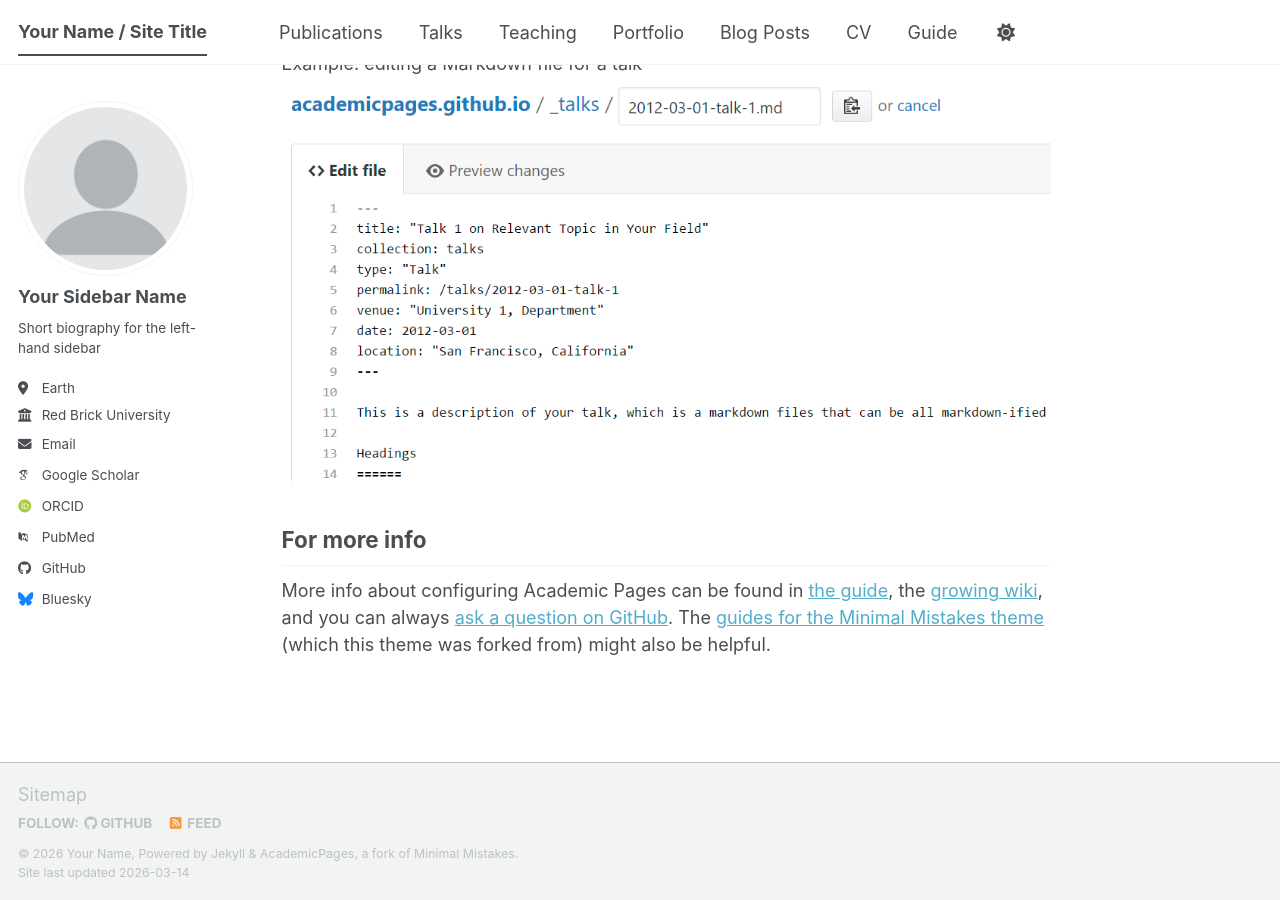
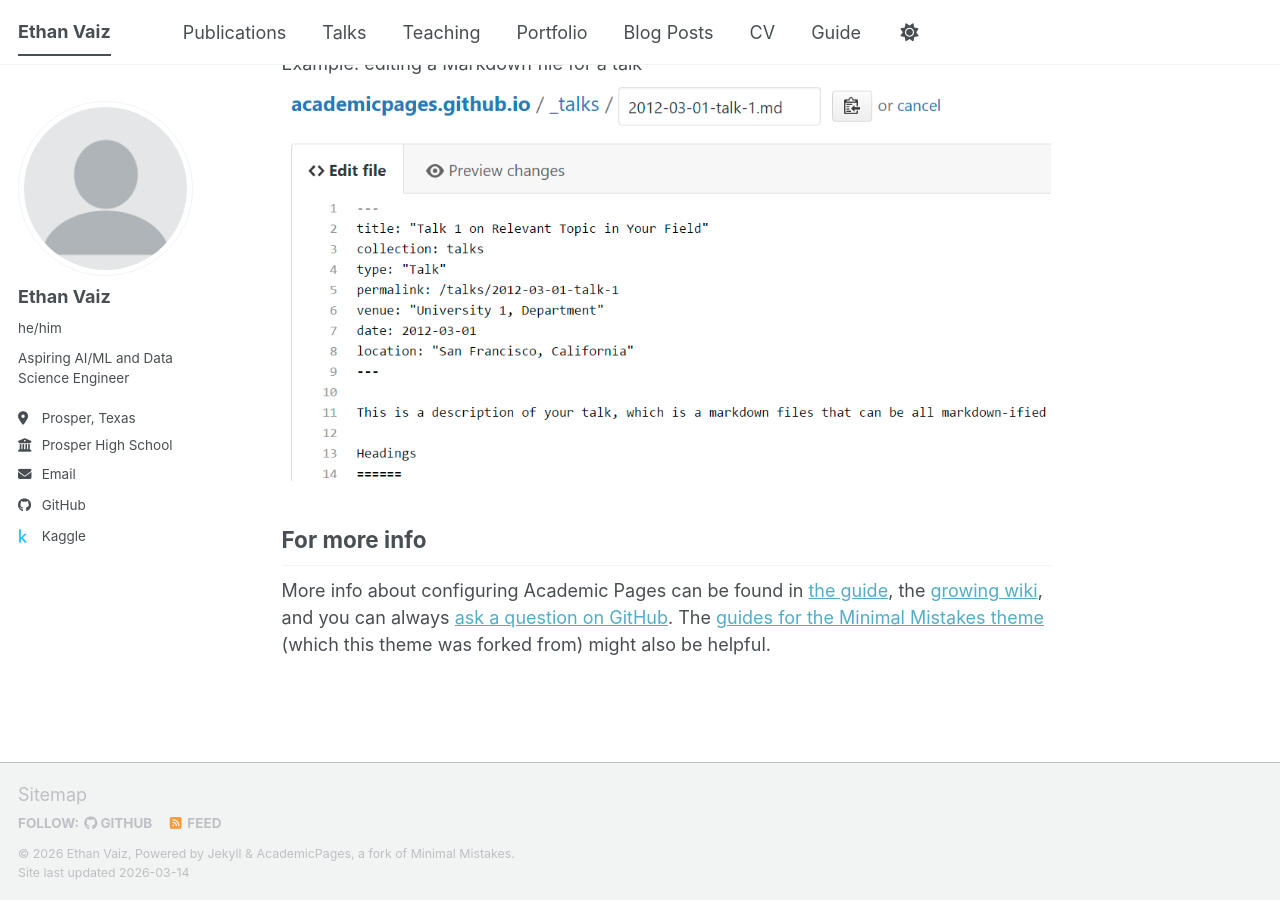
Before and after one commit to EDV4023/EDV4023.github.io, a Jekyll site: the page built from _pages/about.md, in a window 1280 px wide and 900 px high, scrolled down 2720 px. Built offline with Jekyll 4.4.1, drawn with Linux system fonts in a browser that asks for light colours; some web fonts are replaced; a script bundle is joined from its source files by our own code; library files that are not in the unit come from our copies.

Commit message:
Personalizing Sidebar

```diff
--- a/_config.yml
+++ b/_config.yml
@@ -9,11 +9,11 @@
 # Basic Site Settings
 locale                   : "en-US"
 site_theme               : "default" # The available themes options are "default", "air", "sunrise", "mint", "dirt" and "contrast"
-title                    : "Your Name / Site Title"
+title                    : "Ethan Vaiz"
 title_separator          : "-"
-name                     : &name "Your Name"
+name                     : &name "Ethan Vaiz"
 description              : &description "Your Name's academic portfolio"   # Update this with a general description of your site, this is the default if not overridden by a page
-url                      : https://academicpages.github.io # The base hostname & protocol for your site e.g. "https://[your GitHub username].github.io",
+url                      : https://EDV4023.github.io # The base hostname & protocol for your site e.g. "https://[your GitHub username].github.io",
                                                            # or if you already have some other page hosted on Github then use "https://[your GitHub username].github.io/[Your Repo Name]"
 baseurl                  : "" # the subpath of your site, e.g. "/blog"
 repository               : "academicpages/academicpages.github.io"
@@ -24,24 +24,24 @@ repository               : "academicpages/academicpages.github.io"
 author:
   # Biographic information
   avatar           : "profile.png"
-  name             : "Your Sidebar Name"
-  pronouns         : # example: "she/her"
-  bio              : "Short biography for the left-hand sidebar"
-  location         : "Earth"
-  employer         : "Red Brick University"
+  name             : "Ethan Vaiz"
+  pronouns         : "he/him"
+  bio              : "Aspiring AI/ML and Data Science Engineer"
+  location         : "Prosper, Texas"
+  employer         : "Prosper High School"
   uri              : # URL
-  email            : "none@example.org"
+  email            : "edanvaiz@gmail.com"
 
   # Academic websites
   academia         : # URL
   arxiv            : # URL - Update with the correct link to your profile
-  googlescholar    : "https://scholar.google.com/citations?user=PS_CX0AAAAAJ"
+  googlescholar    :
   inspire-hep      : # URL
   impactstory      : # URL
-  orcid            : "https://orcid.org/yourorcidurl"
+  orcid            :
   semantic         : # URL
   ssrn             : # URL
-  pubmed           : "https://www.ncbi.nlm.nih.gov/pubmed/?term=john+snow"
+  pubmed           :
   researchgate     : # URL
   scopus           : # URL
   zotero           : # URL
@@ -51,13 +51,13 @@ author:
   bitbucket        : # Username - Update with your username on the site
   codepen          : # Username
   dribbble         : # Username
-  github           : "academicpages"
-  kaggle           : # Username
+  github           : "EDV4023"
+  kaggle           : "ethanvaiz"
   stackoverflow    : # User number or user number and name (i.e., use "1" or "1/jeff-atwood")
 
   # Social media
   artstation       : # Username
-  bluesky          : "bsky.app" # Replace this with you Bluesky username
+  bluesky          : # Replace this with you Bluesky username
   facebook         : # Username
   flickr           : # Username
   foursquare       : # Username
```
